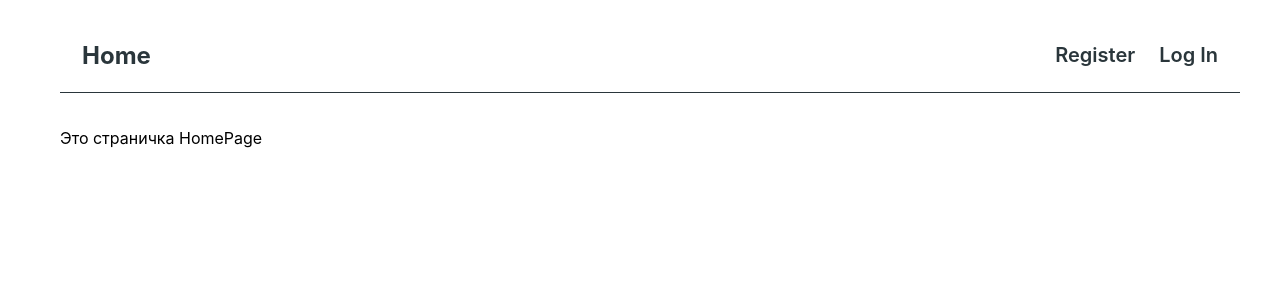
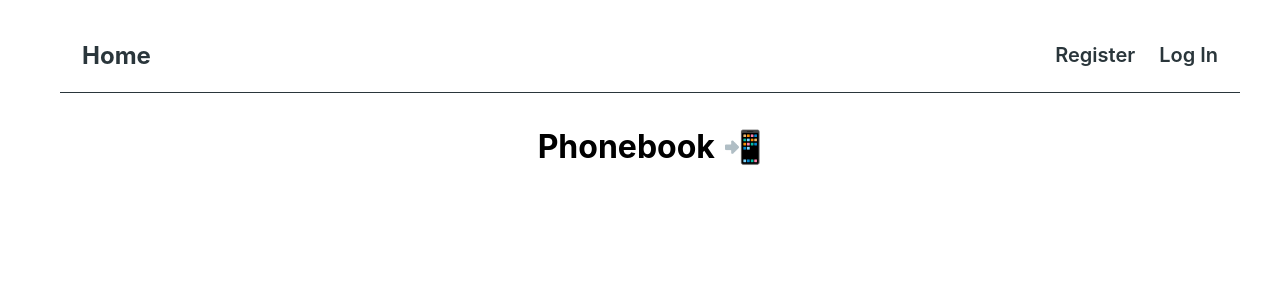
Before and after one commit to MarginTrader1/goit-react-hw-08, a React (Vite) app: page / in a window 1280 px wide. Shown: the top 300 px of the page. Built offline with nearby package versions, Linux system fonts and the light colour scheme.

Commit message:
home page

```diff
--- a/src/pages/HomePage/HomePage.jsx
+++ b/src/pages/HomePage/HomePage.jsx
@@ -1,5 +1,18 @@
+import css from "./HomePage.module.css";
+
 const HomePage = () => {
-   return <div>Это страничка HomePage</div>;
+   return (
+      <>
+         <div className={css.container}>
+            <h1 className={css.title}>
+               Phonebook{" "}
+               <span role="img" aria-label="Greeting icon">
+                  📲
+               </span>
+            </h1>
+         </div>
+      </>
+   );
 };
 
 export default HomePage;
--- /dev/null
+++ b/src/pages/HomePage/HomePage.module.css
@@ -0,0 +1,6 @@
+.container {
+   min-height: calc(100vh - 50px);
+   display: flex;
+   align-items: center;
+   flex-direction: column;
+}
```
